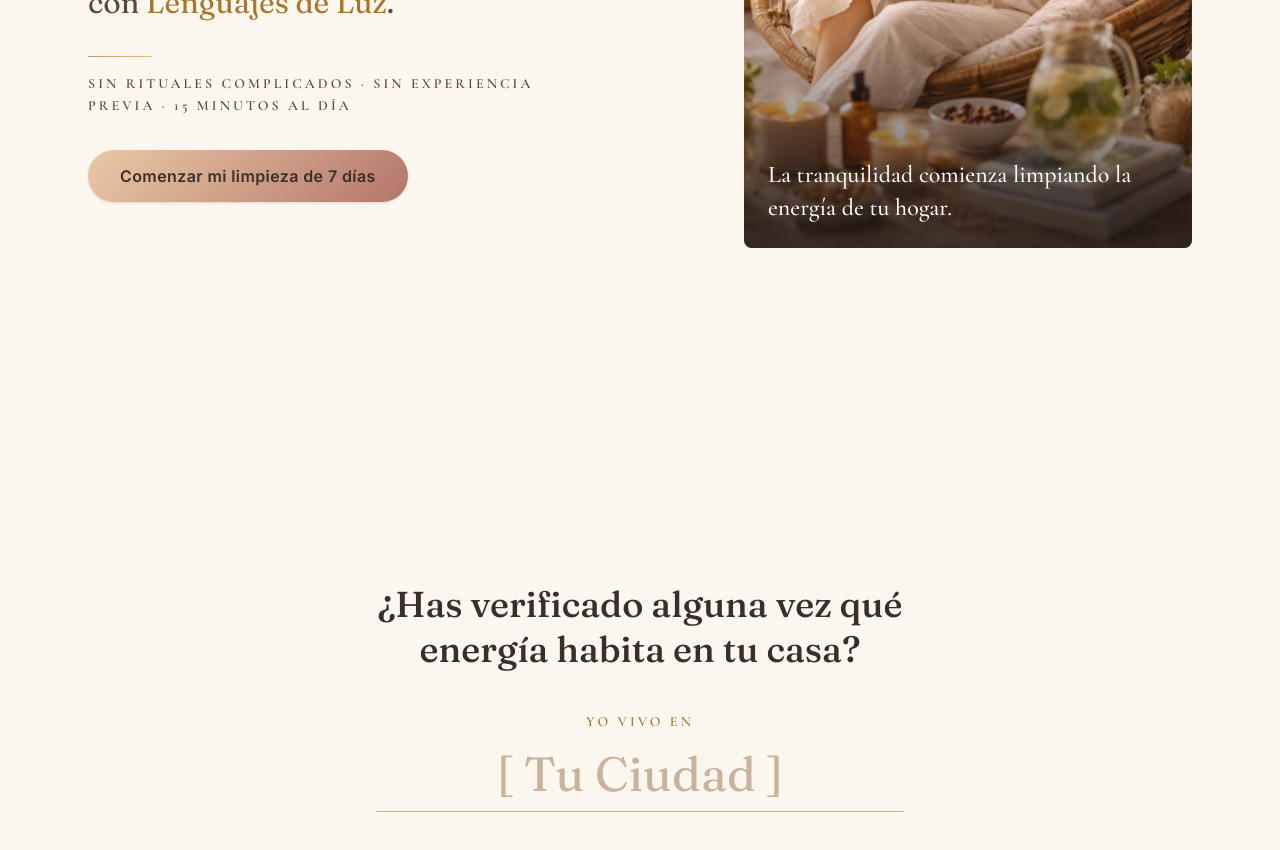
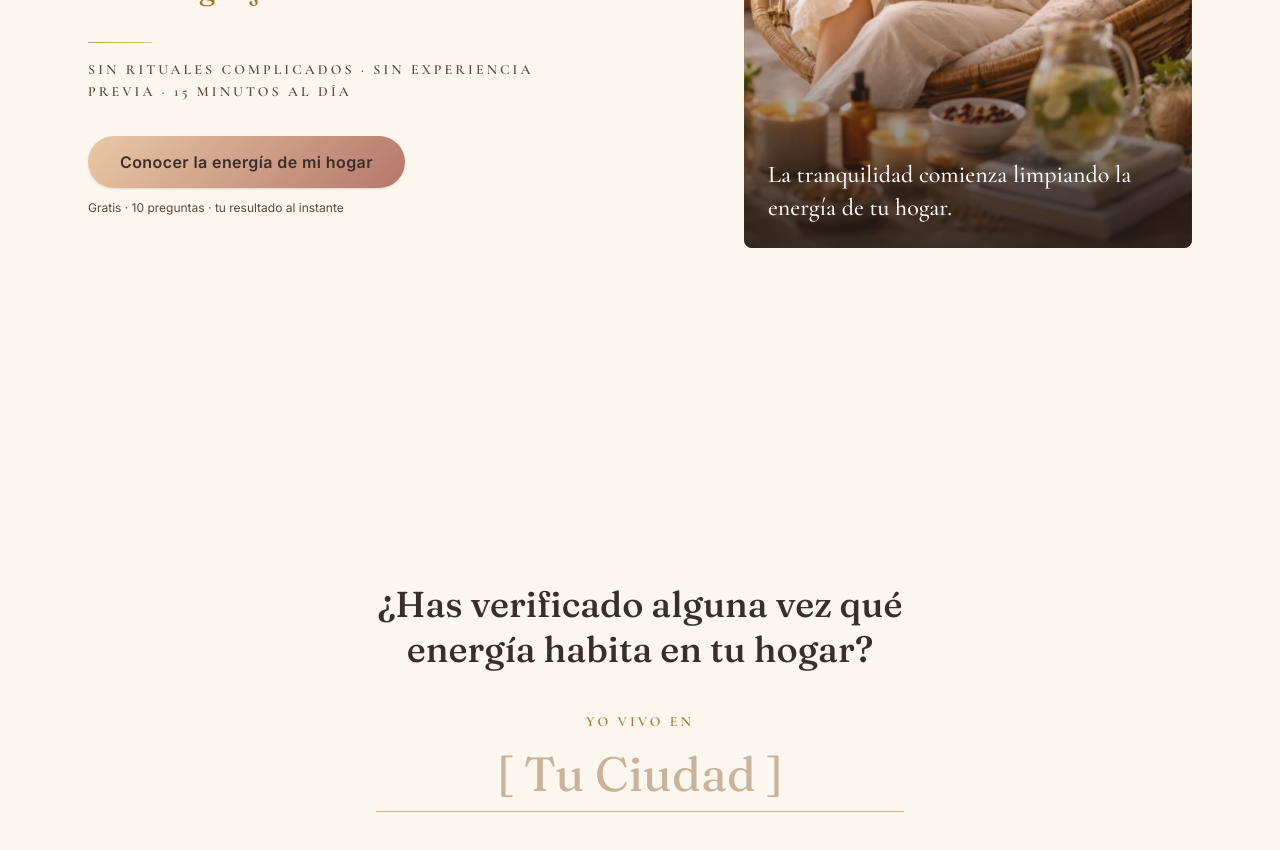
Before and after one commit to nataorogon/limpieza-energetica-hogar, a Next.js app: page / in a window 1280 px wide. Shown: the part 540-1390 px from the top of the page. Built offline with nearby package versions, Linux system fonts and the light colour scheme.

Commit message:
CTA mejorado y reporte con mejor copy

```diff
--- a/src/app/globals.css
+++ b/src/app/globals.css
@@ -159,6 +159,12 @@ body {
 /* El header sticky no debe tapar los destinos de ancla */
 section[id] {
   scroll-margin-top: 5rem;
+}
+/* Excepción: el Reporte es un riel con panel pegado. Si lo dejamos 5rem más
+   abajo, el pin arranca desplazado y el primer tiempo entra descuadrado.
+   Aquí el destino correcto es el borde exacto del riel. */
+#reporte {
+  scroll-margin-top: 0;
 }
 
 /* ══════════════════════════════════════════════════════════════════
--- a/src/components/energetica/EnergyReportSection.tsx
+++ b/src/components/energetica/EnergyReportSection.tsx
@@ -130,7 +130,7 @@ export default function EnergyReportSection() {
           {/* Mismo tratamiento que el titular anterior: es el tercer tiempo de
               la misma frase, no una nota al pie. */}
           <p className="font-display text-2xl font-medium leading-tight text-on-surface sm:text-4xl">
-            ¿Has verificado alguna vez qué energía habita en tu casa?
+            ¿Has verificado alguna vez qué energía habita en tu hogar?
           </p>
           <form
             className="mt-10"
--- a/src/components/energetica/Hero.tsx
+++ b/src/components/energetica/Hero.tsx
@@ -43,12 +43,18 @@ export default function Hero() {
           <p className="ceremonial-label mt-4 max-w-md text-xs font-semibold leading-relaxed text-on-surface-variant sm:text-sm">
             Sin rituales complicados · Sin experiencia previa · 15 minutos al día
           </p>
-          {/* Un solo CTA: el Reporte Energético es ahora la sección inmediata
-              siguiente, así que un botón que baje hasta él solo compite. */}
+          {/* El CTA del hero lleva al Reporte, NO a la oferta: el tráfico llega
+              de anuncios, o sea frío, y saltar al precio se brinca las ocho
+              secciones que argumentan. Quien ya viene decidido no pierde nada
+              —el header es sticky y su botón apunta a #oferta en todo scroll—
+              y quien no, deja su correo en vez de irse sin dejar rastro. */}
           <div className="mt-8">
-            <CtaButton href="#oferta" variant="primary" size="lg">
-              Comenzar mi limpieza de 7 días
+            <CtaButton href="#reporte" variant="primary" size="lg">
+              Conocer la energía de mi hogar
             </CtaButton>
+            <p className="mt-3 text-xs text-on-surface-variant">
+              Gratis · 10 preguntas · tu resultado al instante
+            </p>
           </div>
         </div>
         {/* La foto lleva al pie la frase que antes era el titular. Sirve dos
```
